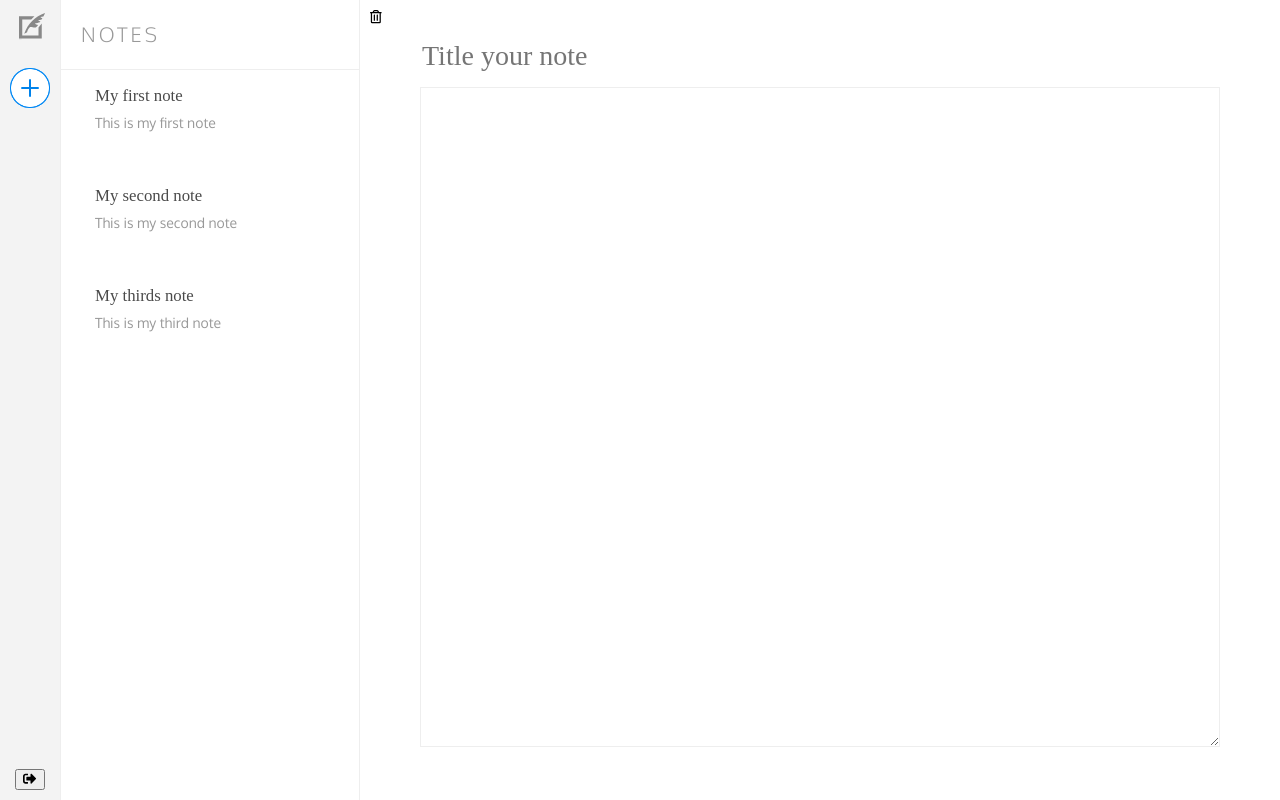
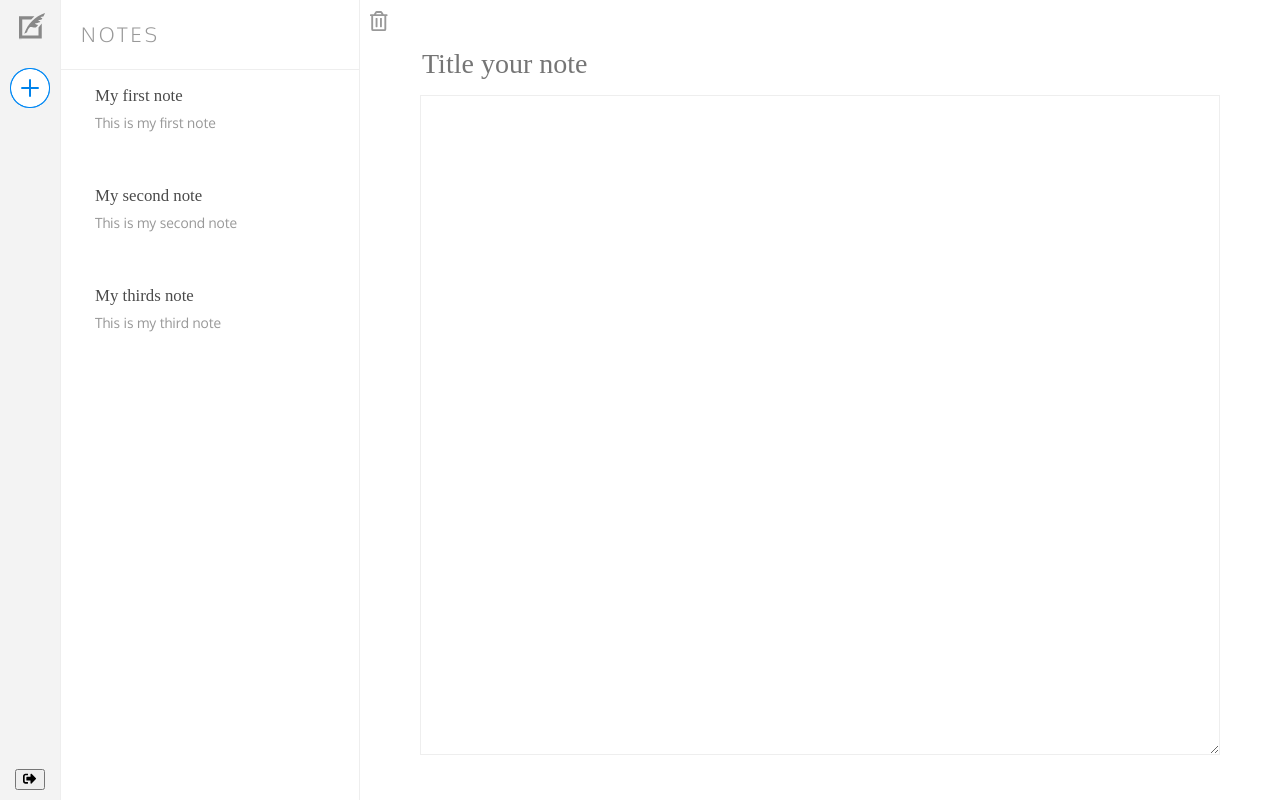
Before and after one commit to buckyinsfo/noteherder, a React (Create React App) app: page / in a window 1280 px wide. Built offline with nearby package versions, Linux system fonts and the light colour scheme; a web font is replaced by a local one.

Commit message:
Delete notes.

```diff
--- a/src/Main.js
+++ b/src/Main.js
@@ -62,12 +62,23 @@ class Main extends Component {
         this.setActiveNote(note)
     }
 
+    deleteNote = () => {
+        const notes = [...this.state.notes]
+        const i = notes.findIndex(iNote => iNote.id === this.state.active.id)
+
+        if ( i > -1 ) {
+            notes.splice(i, 1)
+            this.setState({notes})
+            this.newNote()
+        }
+    }
+
     render () {
         return (
             <div className="Main" style={style}>
                 <Sidebar newNote={this.newNote}/>
                 <NoteList notes={this.state.notes} setActiveNote={this.setActiveNote} />
-                <NoteForm note={this.state.active} saveNote={this.saveNote} />
+                <NoteForm note={this.state.active} saveNote={this.saveNote} deleteNote={this.deleteNote} />
             </div>
         )
     }
--- a/src/NoteForm.css
+++ b/src/NoteForm.css
@@ -23,10 +23,13 @@
     font-size: 1.4rem;
     padding: 1rem;
   }
-  .NoteForm button i.fa {
+  .NoteForm button {
     color: #999;
     font-size: 2rem;
     margin: 0;
+  }
+  .NoteForm button:hover {
+    color: black;
   }
   .NoteForm form {
     margin: 0 auto;
--- a/src/NoteForm.js
+++ b/src/NoteForm.js
@@ -2,7 +2,7 @@ import React from 'react'
 
 import './NoteForm.css'
 
-const NoteForm = ({note, saveNote}) => {
+const NoteForm = ({note, saveNote, deleteNote}) => {
 
     const handleChange = (ev) => {
         const tmpNote = {...note}
@@ -13,7 +13,7 @@ const NoteForm = ({note, saveNote}) => {
     return (
         <div className="NoteForm">
             <div className="form-actions">
-                <button type="button">
+                <button type="button" onClick={deleteNote}>
                     <i className="far fa-trash-alt"></i>
                 </button>
             </div>
```
